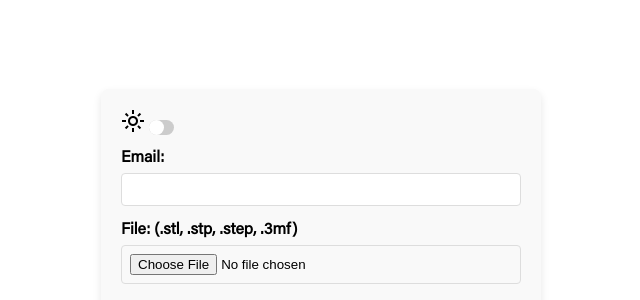
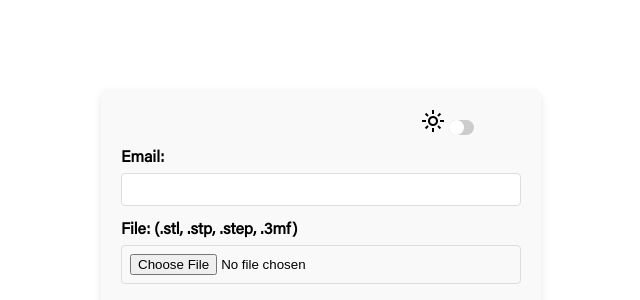
Before and after one commit to Monarch-Capstone-Parqe/CapstoneParqe, a Flask app: page / in a window 1280 px wide. Shown: the part 342-642 px from the top of the page, without its empty margins (319-959 px from the left). Run offline with Flask 3, Linux system fonts and the light colour scheme; parts of the project's set-up code (start-up, migrations or seed data) failed here and were passed over.

Commit message:
moved toggle to the right of form

```diff
--- a/static/style.css
+++ b/static/style.css
@@ -188,6 +188,11 @@ input:checked + .slider:before {
   border-radius: 50%;
 }
 
+.dark-mode-toggle {
+  width: 100px;
+  margin-left: auto;
+}
+
 .dark-mode {
   background-color: rgb(23, 23, 23);
   color: white;
--- a/templates/user/index.html
+++ b/templates/user/index.html
@@ -22,17 +22,17 @@
 
   <form class="order-form">
       <!-- dark mode switch -->
-      <!-- <div class="dark-mode-toggle"> -->
+      <div class="dark-mode-toggle">
         <div class="mode-icon">
           <span class="material-symbols-outlined">
             light_mode
             </span>
         </div>
-      <label class="switch">
-        <input type="checkbox" name="dark-mode">
-        <span class="slider round"></span>
-      </label>
-      <!-- </div> -->
+        <label class="switch">
+          <input type="checkbox" name="dark-mode">
+          <span class="slider round"></span>
+        </label>
+      </div>
       <div class="form-group">
         <label for="email">Email:</label>
         <input type="email" id="email" name="email" />
```
